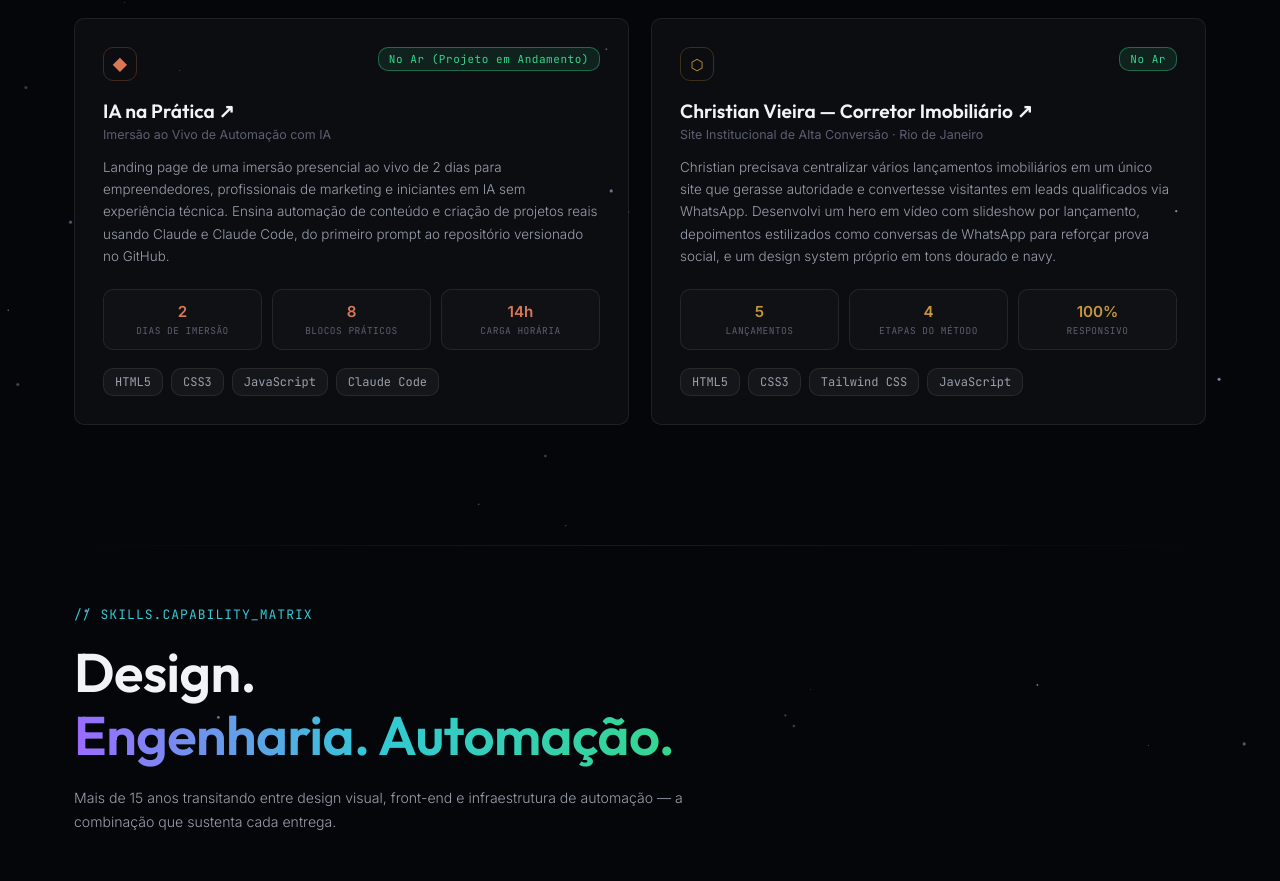
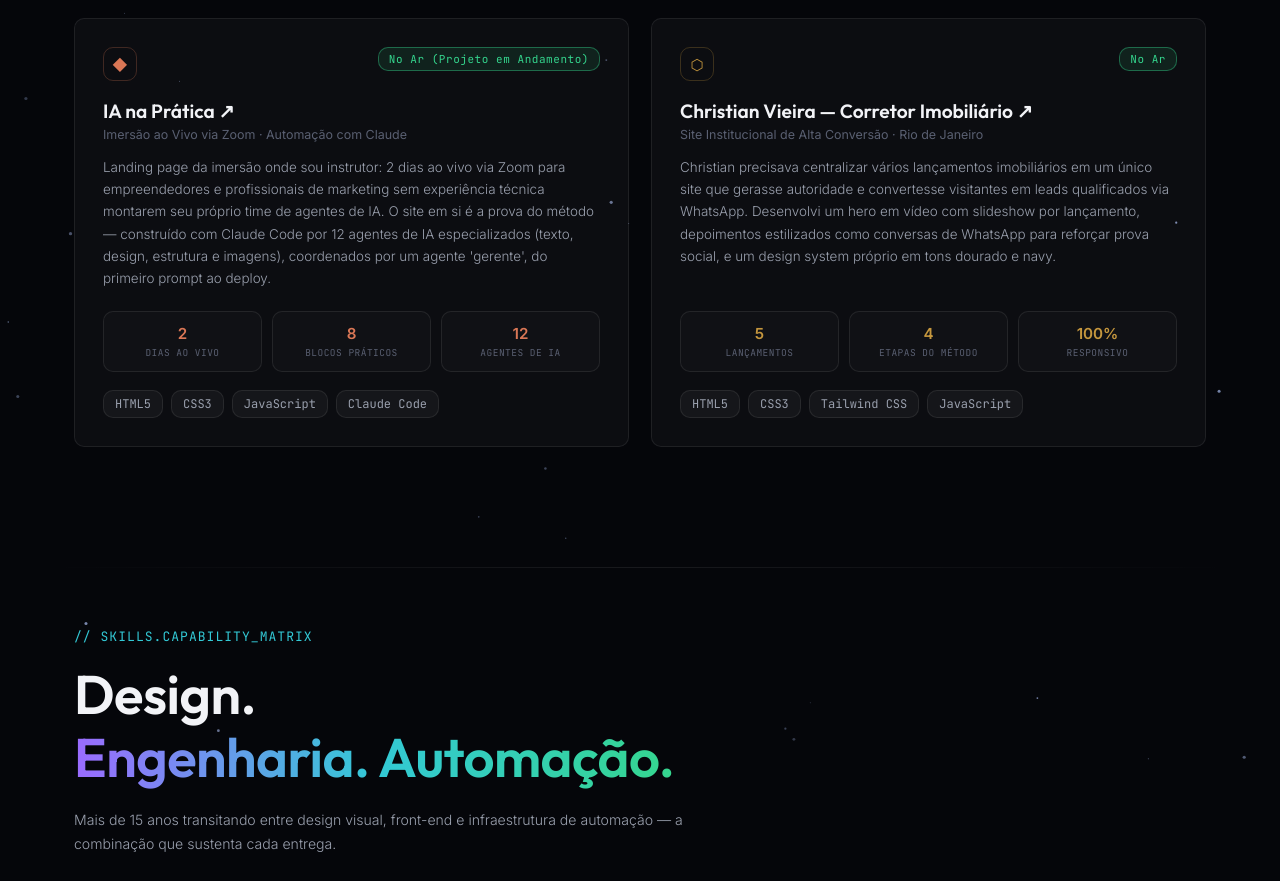
Before and after one commit to andersonalesandri/AA-DesignEngineer, a React (Vite) app: page / in a window 1280 px wide. Shown: the part 2938-3819 px from the top of the page. Built offline with nearby package versions, Linux system fonts and the light colour scheme.

Commit message:
Refine IA na Prática card with accurate details from real source

```diff
--- a/src/components/Projects.tsx
+++ b/src/components/Projects.tsx
@@ -6,13 +6,13 @@ const PROJECTS = [
     icon: "◆",
     color: "#da7756",
     title: "IA na Prática",
-    subtitle: "Imersão ao Vivo de Automação com IA",
+    subtitle: "Imersão ao Vivo via Zoom · Automação com Claude",
     description:
-      "Landing page de uma imersão presencial ao vivo de 2 dias para empreendedores, profissionais de marketing e iniciantes em IA sem experiência técnica. Ensina automação de conteúdo e criação de projetos reais usando Claude e Claude Code, do primeiro prompt ao repositório versionado no GitHub.",
+      "Landing page da imersão onde sou instrutor: 2 dias ao vivo via Zoom para empreendedores e profissionais de marketing sem experiência técnica montarem seu próprio time de agentes de IA. O site em si é a prova do método — construído com Claude Code por 12 agentes de IA especializados (texto, design, estrutura e imagens), coordenados por um agente 'gerente', do primeiro prompt ao deploy.",
     stats: [
-      { value: "2", label: "Dias de Imersão" },
+      { value: "2", label: "Dias ao Vivo" },
       { value: "8", label: "Blocos Práticos" },
-      { value: "14h", label: "Carga Horária" },
+      { value: "12", label: "Agentes de IA" },
     ],
     tags: ["HTML5", "CSS3", "JavaScript", "Claude Code"],
     link: "https://ianapratica-three.vercel.app/",
```
